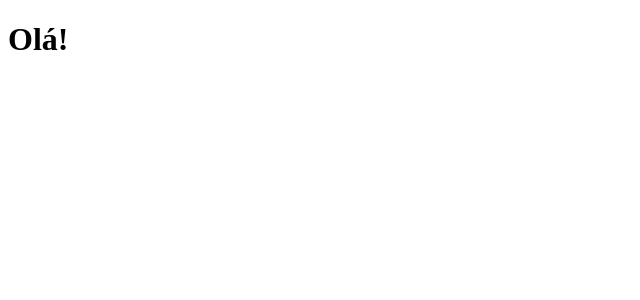
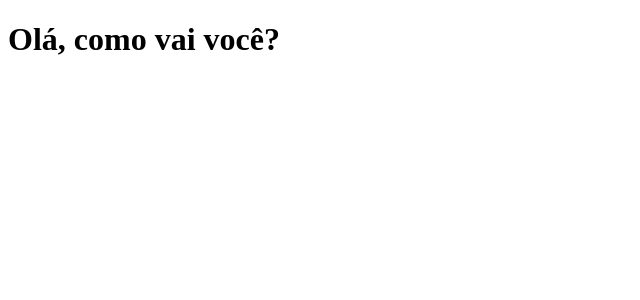
Before and after one commit to dzappelini/clone-tabnews, a Next.js app: page / in a window 1280 px wide. Shown: the top 300 px of the page, without its empty margins (0-640 px from the left). Built offline with nearby package versions, Linux system fonts and the light colour scheme.

Commit message:
modificação de frase

```diff
--- a/pages/index.js
+++ b/pages/index.js
@@ -1,5 +1,5 @@
 function Home() {
-    return <h1>Olá!</h1>
+    return <h1>Olá, como vai você?</h1>
 }
 
 export default Home;
```
